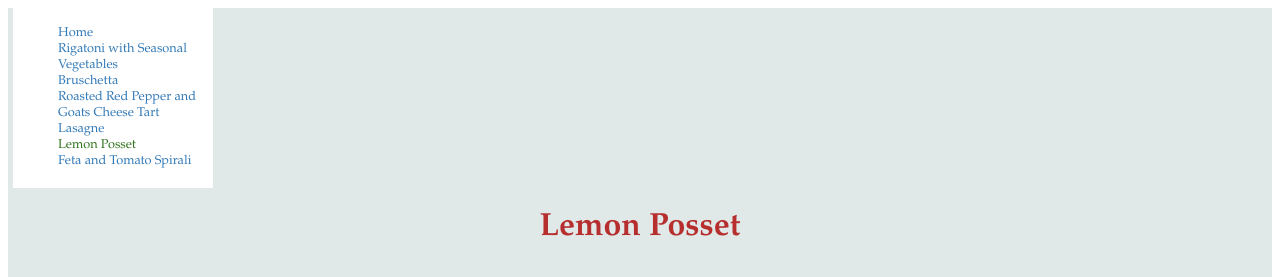
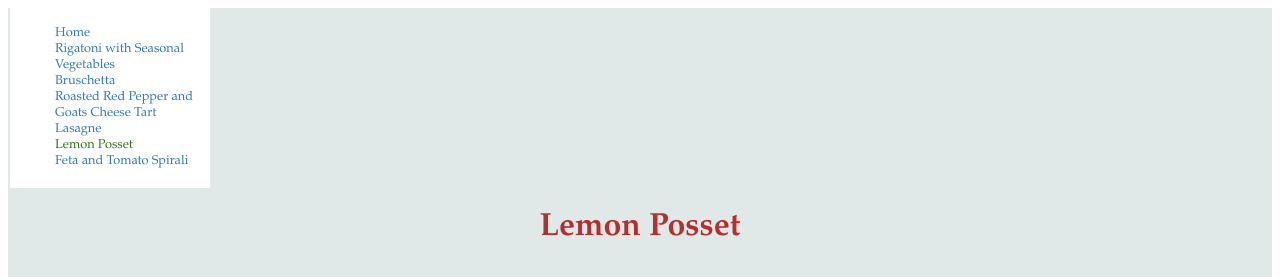
Before and after one commit to Hol1999/Hollyrecipewebsite, a Jekyll site: the page built from _recipes/recipe4.md, in a window 1280 px wide. Shown: the top 277 px of the page. Built offline with Jekyll 4.4.1, drawn with Linux system fonts in a browser that asks for light colours.

Commit message:
Update recipes.css

```diff
--- a/styles/recipes.css
+++ b/styles/recipes.css
@@ -144,7 +144,7 @@ ul.allrecipes {
  color: rgb(50,117,30);
 font-family: Garamond, georgia, monospace, serif;
   padding: 5px;
-  margin: 5px 5px;
+  margin: 2px 2px;
  background-color: white;
 
 }
```
